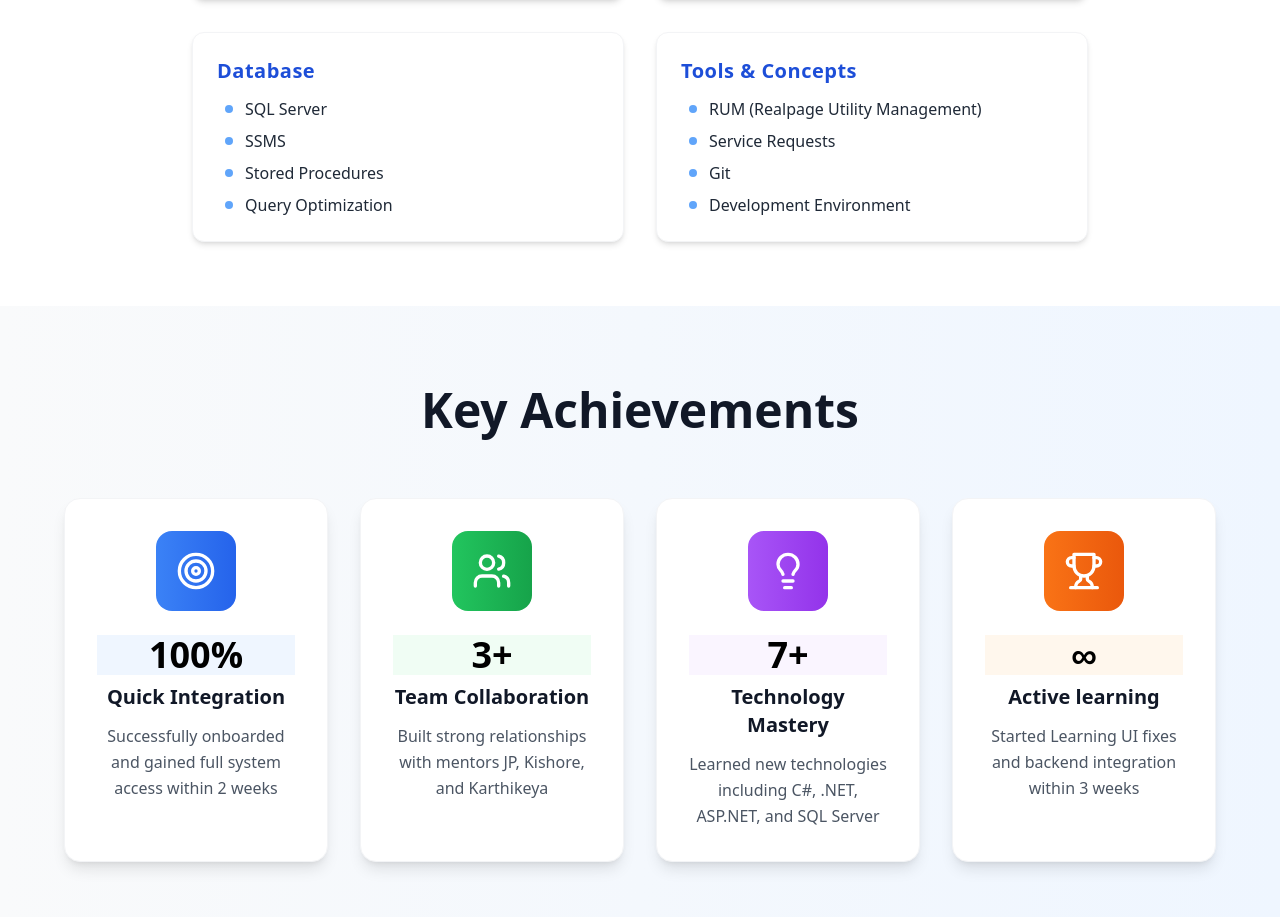
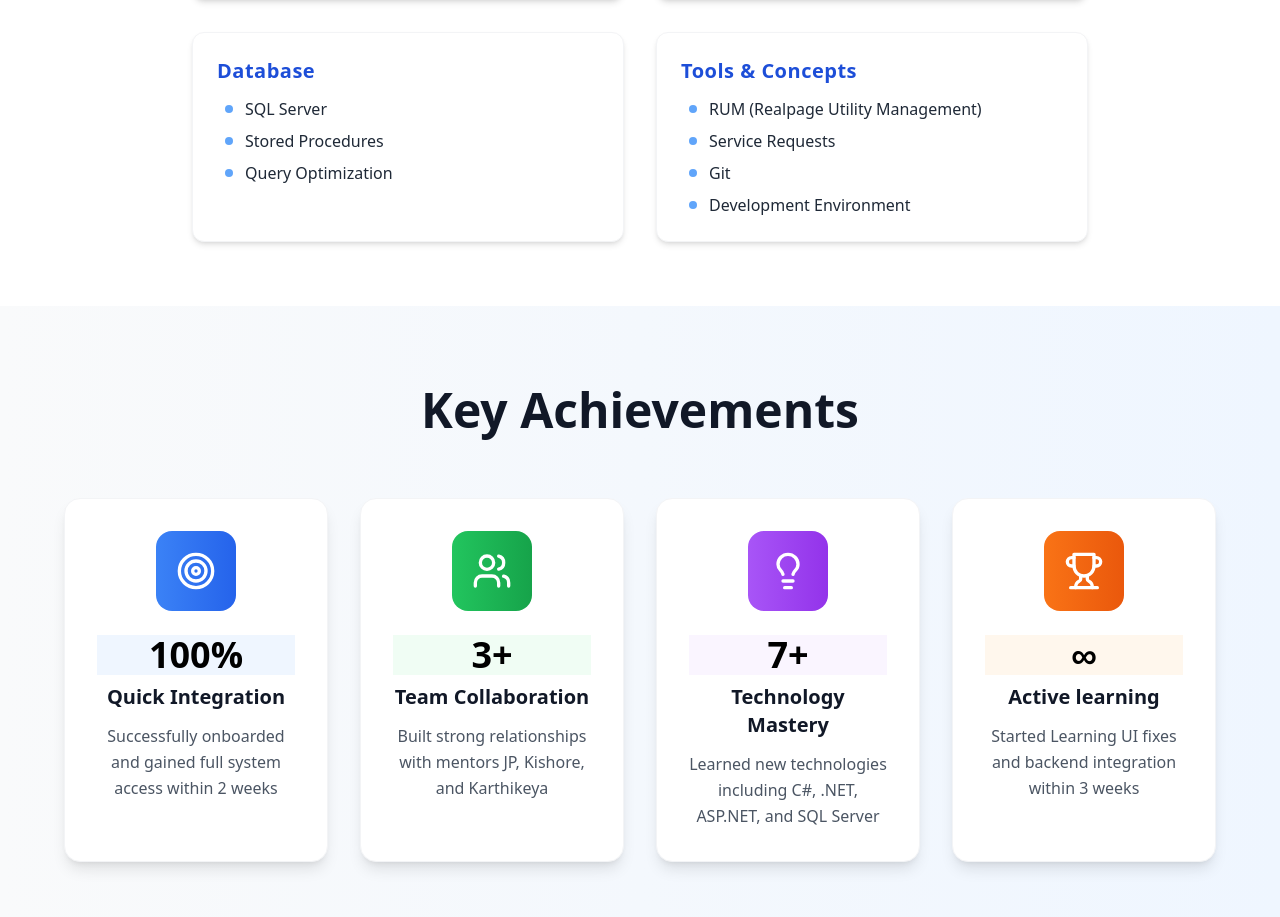
Before and after one commit to aswin-sai/InternshipPortfolio, a React (Vite) app: page / in a window 1280 px wide. Shown: the part 4682-5599 px from the top of the page. Built offline with nearby package versions, Linux system fonts and the light colour scheme.

Commit message:
firstcommit

```diff
--- a/src/components/TechStack.tsx
+++ b/src/components/TechStack.tsx
@@ -11,7 +11,7 @@ const technologies = [
 	},
 	{
 		category: 'Database',
-		items: ['SQL Server', 'SSMS', 'Stored Procedures', 'Query Optimization'],
+		items: ['SQL Server', 'Stored Procedures', 'Query Optimization'],
 	},
 	{
 		category: 'Tools & Concepts',
```
